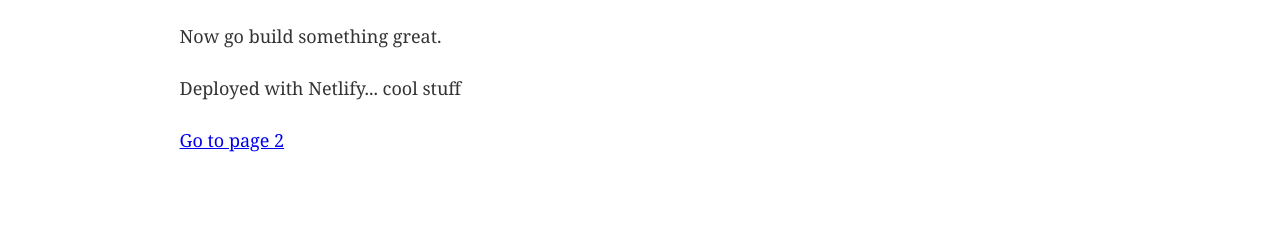
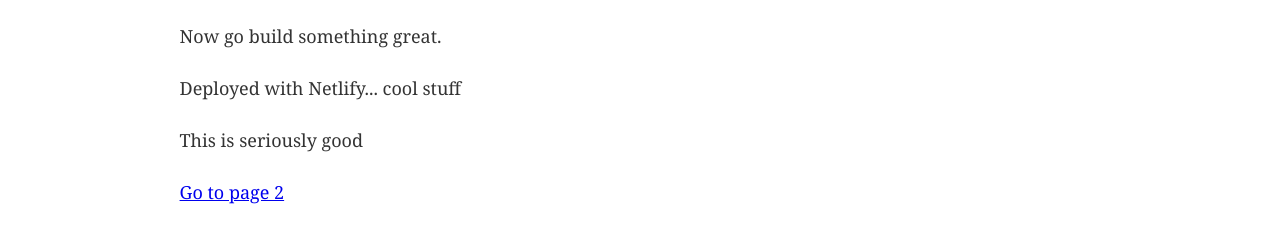
Before and after one commit to sirichards/netlify-test, a Gatsby site: page / in a window 1280 px wide. Shown: the part 223-466 px from the top of the page. Built offline with nearby package versions, Linux system fonts and the light colour scheme; Gatsby itself is replaced by a stand-in of ours.

Commit message:
new sentence

```diff
--- a/src/pages/index.js
+++ b/src/pages/index.js
@@ -9,6 +9,7 @@ const IndexPage = () => (
     <p>Welcome to your new Gatsby site.</p>
     <p>Now go build something great.</p>
     <p>Deployed with Netlify... cool stuff</p>
+    <p>This is seriously good</p>
     <Link to="/page-2/">Go to page 2</Link>
   </Layout>
 )
```
